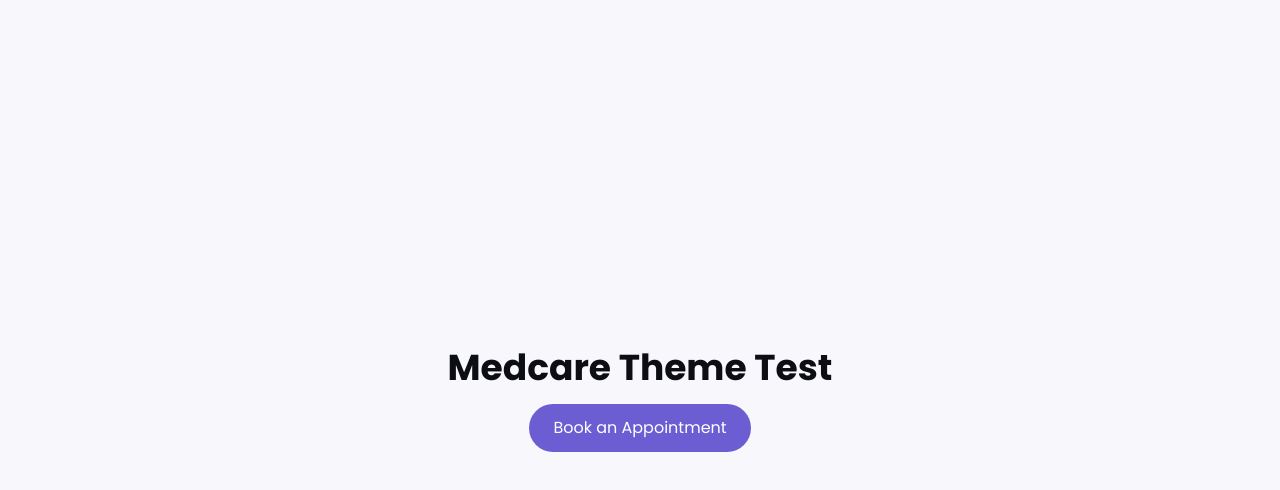
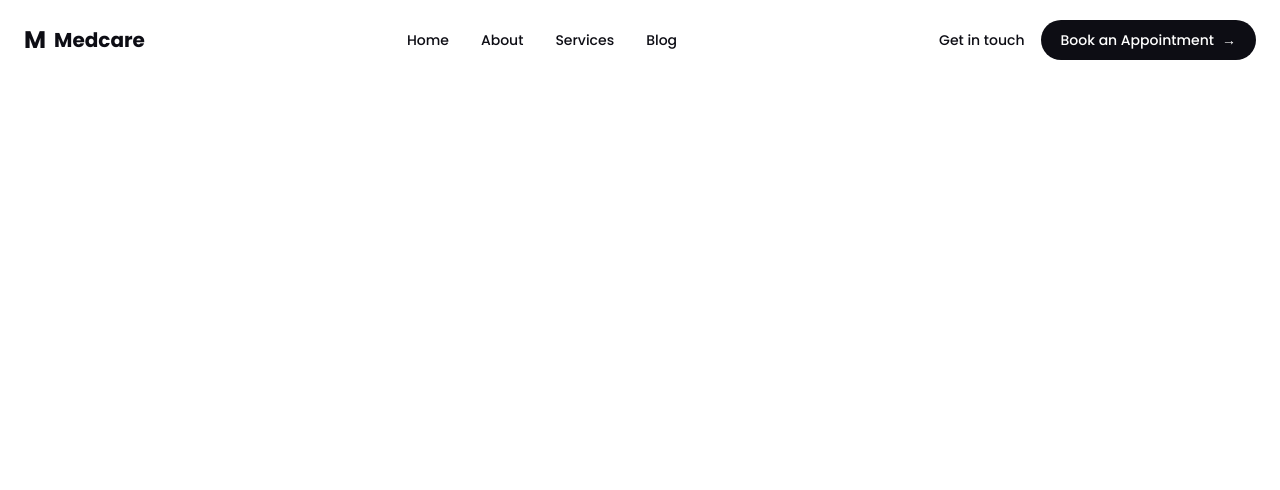
Before and after one commit to royhamlinjr/medcare-landing, a React (Vite) app: page / in a window 1280 px wide. Shown: the top 490 px of the page. Built offline with nearby package versions, Linux system fonts and the light colour scheme.

Commit message:
Add Navbar component and button UI, implement navigation links

```diff
--- a/src/App.tsx
+++ b/src/App.tsx
@@ -1,12 +1,11 @@
+import Navbar from "./components/Navbar/Navbar";
+
 function App() {
   return (
-    <div className="min-h-screen flex flex-col items-center justify-center gap-4 bg-bg-soft">
-      <h1 className="text-4xl font-bold text-dark">Medcare Theme Test</h1>
-      <button className="bg-primary hover:bg-primary-dark text-white px-6 py-3 rounded-full transition-colors">
-        Book an Appointment
-      </button>
+    <div className="min-h-screen bg-white">
+      <Navbar />
     </div>
-  )
+  );
 }
 
-export default App
+export default App;
--- /dev/null
+++ b/src/components/Navbar/Navbar.tsx
@@ -0,0 +1,82 @@
+import { useState } from "react";
+import { navLinks } from "../../constants/navLinks";
+import Button from "../ui/Button";
+
+const Navbar = () => {
+  const [isOpen, setIsOpen] = useState(false);
+
+  return (
+    <header className="w-full bg-white">
+      <nav className="max-w-7xl mx-auto px-6 py-5 flex items-center justify-between">
+
+        {/* Logo */}
+        <a href="/" className="flex items-center gap-2">
+          <span className="text-2xl font-bold text-dark">M</span>
+          <span className="text-xl font-bold text-dark">Medcare</span>
+        </a>
+
+        {/* Desktop Navigation */}
+        <ul className="hidden md:flex items-center gap-8 text-sm font-medium text-dark">
+          {navLinks.map((link) => (
+            <li key={link.label}>
+              <a
+                href={link.href}
+                className="hover:text-primary transition-colors"
+              >
+                {link.label}
+              </a>
+            </li>
+          ))}
+        </ul>
+
+        {/* Desktop Actions */}
+        <div className="hidden md:flex items-center gap-4">
+          <a
+            href="#contact"
+            className="text-sm font-medium text-dark hover:text-primary transition-colors"
+          >
+            Get in touch
+          </a>
+
+          <Button variant="dark" icon={<span>→</span>}>
+            Book an Appointment
+          </Button>
+        </div>
+
+        {/* Mobile Menu Button */}
+        <button
+          className="md:hidden text-dark"
+          onClick={() => setIsOpen(!isOpen)}
+          aria-label="Toggle menu"
+          aria-expanded={isOpen}
+        >
+          <span className="text-2xl">
+            {isOpen ? "✕" : "☰"}
+          </span>
+        </button>
+      </nav>
+
+      {/* Mobile Menu */}
+      {isOpen && (
+        <div className="md:hidden px-6 pb-6 flex flex-col gap-4 bg-white border-t border-gray-100">
+          {navLinks.map((link) => (
+            <a
+              key={link.label}
+              href={link.href}
+              onClick={() => setIsOpen(false)}
+              className="text-dark font-medium hover:text-primary transition-colors"
+            >
+              {link.label}
+            </a>
+          ))}
+
+          <Button variant="dark" className="w-full justify-center">
+            Book an Appointment
+          </Button>
+        </div>
+      )}
+    </header>
+  );
+};
+
+export default Navbar;
--- /dev/null
+++ b/src/components/ui/Button.tsx
@@ -0,0 +1,36 @@
+import type { ReactNode, ButtonHTMLAttributes } from "react";
+
+interface ButtonProps extends ButtonHTMLAttributes<HTMLButtonElement> {
+  children: ReactNode;
+  variant?: "primary" | "dark" | "outline";
+  icon?: ReactNode;
+}
+
+const variantStyles: Record<string, string> = {
+  primary:
+    "bg-primary hover:bg-primary-dark text-white",
+  dark:
+    "bg-dark hover:bg-black text-white",
+  outline:
+    "border border-dark/20 text-dark hover:bg-dark hover:text-white",
+};
+
+const Button = ({
+  children,
+  variant = "primary",
+  icon,
+  className = "",
+  ...rest
+}: ButtonProps) => {
+  return (
+    <button
+      className={`flex items-center gap-2 px-5 py-2.5 rounded-full font-medium text-sm transition-colors duration-200 ${variantStyles[variant]} ${className}`}
+      {...rest}
+    >
+      {children}
+      {icon}
+    </button>
+  );
+};
+
+export default Button;
--- /dev/null
+++ b/src/constants/navLinks.ts
@@ -0,0 +1,8 @@
+import type { NavLink } from "../types";
+
+export const navLinks: NavLink[] = [
+  { label: "Home", href: "#home" },
+  { label: "About", href: "#about" },
+  { label: "Services", href: "#services" },
+  { label: "Blog", href: "#blog" },
+];
--- /dev/null
+++ b/src/types/index.ts
@@ -0,0 +1,4 @@
+export interface NavLink {
+  label: string;
+  href: string;
+}
```
